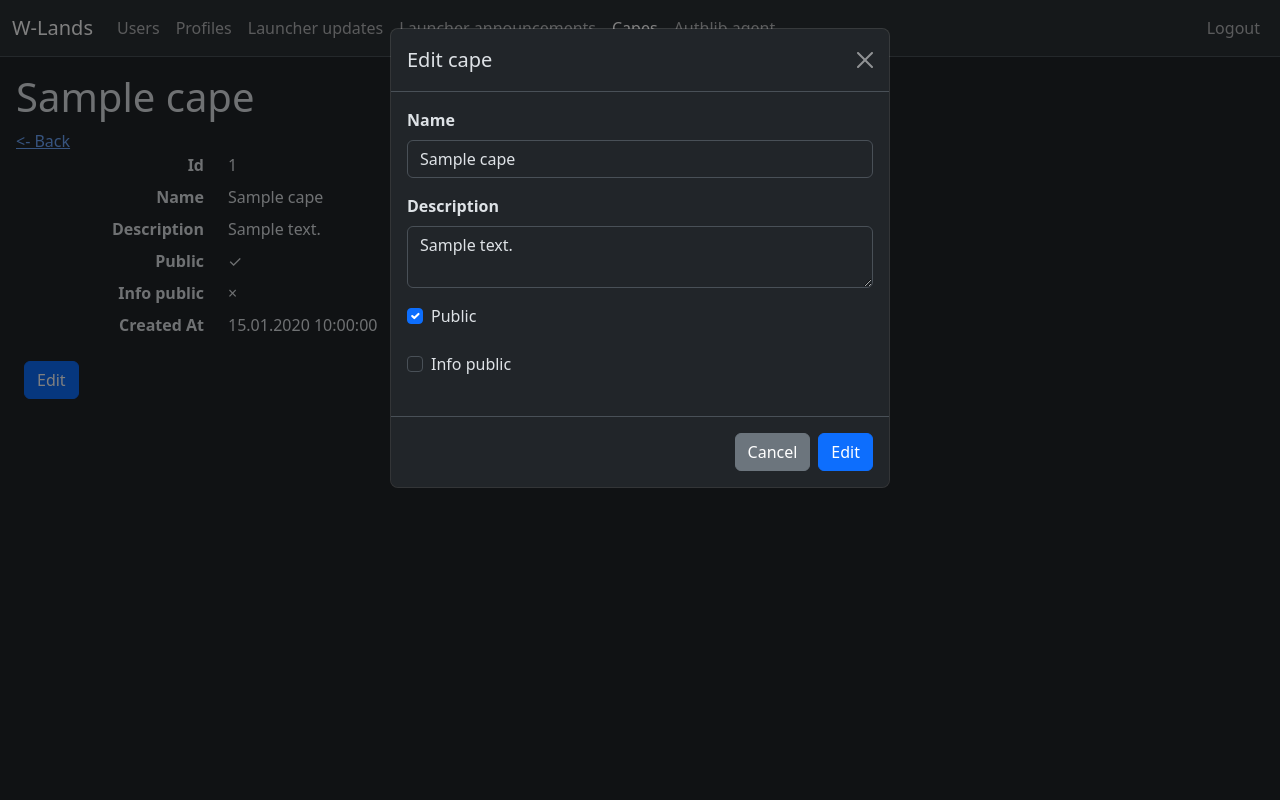
After one commit to W-Lands/api, a FastAPI app: template wlands/admin/templates/cape.jinja2 in a window 1280 px wide, after a click on "Edit". The commit adds this page. Run offline with FastAPI, Linux system fonts and the light colour scheme; the template is opened without the code that fills it: most values are stand-ins (such as "Sample title", 1, 10 or a date in 2020); parts of the project's set-up code (start-up, migrations or seed data) failed here and were passed over.

Commit message:
add admin pages for capes (list/create/info)

```diff
--- /dev/null
+++ b/wlands/admin/templates/cape.jinja2
@@ -0,0 +1,63 @@
+{% extends "layout.jinja2" %}
+{% import "macros.jinja2" as macros %}
+
+{% block title %}Cape {{ cape.name }}{% endblock %}
+{% block nav_capes %}active{% endblock %}
+
+{% block content %}
+    <h1>{{ cape.name }}</h1>
+    <a href="{{ url_for("admin_capes_page") }}" class="">&lt;- Back</a>
+    <dl class="row">
+        {{ macros.details_row("Id", cape.id) }}
+        {{ macros.details_row("Name", cape.name) }}
+        {{ macros.details_row("Description", cape.description) }}
+        {{ macros.details_row("Public", cape.public|format_bool) }}
+        {{ macros.details_row("Info public", cape.info_public|format_bool) }}
+        {{ macros.details_row("Created At", cape.created_at|format_datetime) }}
+    </dl>
+    <div>
+        <button class="btn btn-primary ms-2" data-bs-toggle="modal" data-bs-target="#edit-cape-modal">Edit</button>
+    </div>
+
+    <div class="modal fade" id="edit-cape-modal" tabindex="-1" aria-hidden="true">
+        <div class="modal-dialog">
+            <div class="modal-content">
+                <div class="modal-header">
+                    <h1 class="modal-title fs-5">Edit cape</h1>
+                    <button type="button" class="btn-close" data-bs-dismiss="modal" aria-label="Close"></button>
+                </div>
+                <div class="modal-body">
+                    <form action="" method="POST" id="edit-cape-form">
+                        <div class="mb-3">
+                            <label for="name-input" class="form-label fw-bold">Name</label>
+                            <input type="text" class="form-control" id="name-input" name="name" required value="{{ cape.name }}">
+                        </div>
+                        <div class="mb-3">
+                            <label for="description-input" class="form-label fw-bold">Description</label>
+                            <textarea class="form-control" id="description-input" name="description" required>{{ cape.description }}</textarea>
+                        </div>
+                        <div class="mb-3 form-check">
+                            <label for="cape-public-checkbox" class="form-label form-check-label">Public</label>
+                            <input type="checkbox" class="form-check-input" id="cape-public-checkbox" name="public" {% if cape.public %}checked{% endif %}>
+                        </div>
+                        <div class="mb-3 form-check">
+                            <label for="info-public-checkbox" class="form-label form-check-label">Info public</label>
+                            <input type="checkbox" class="form-check-input" id="info-public-checkbox" name="info_public" {% if cape.info_public %}checked{% endif %}>
+                        </div>
+                        <!--
+                        TODO: add ability to edit image
+                        <div class="mb-3">
+                            <label for="cape-file" class="form-label fw-bold">Cape file</label>
+                            <input type="file" class="form-control" id="cape-file" name="file" required accept=".png">
+                        </div>
+                        -->
+                    </form>
+                </div>
+                <div class="modal-footer">
+                    <button type="button" class="btn btn-secondary" data-bs-dismiss="modal">Cancel</button>
+                    <button type="submit" class="btn btn-primary" form="edit-cape-form">Edit</button>
+                </div>
+            </div>
+        </div>
+    </div>
+{% endblock %}
--- a/wlands/admin/templates/layout.jinja2
+++ b/wlands/admin/templates/layout.jinja2
@@ -30,6 +30,9 @@
                     <a class="nav-link {% block nav_ann %}{% endblock %}" href="{{ url_for("admin_announcements_page") }}">Launcher announcements</a>
                 </li>
                 <li class="nav-item">
+                    <a class="nav-link {% block nav_capes %}{% endblock %}" href="{{ url_for("admin_capes_page") }}">Capes</a>
+                </li>
+                <li class="nav-item">
                     <a class="nav-link {% block nav_authlib %}{% endblock %}" href="{{ url_for("admin_authlib_page") }}">Authlib agent</a>
                 </li>
             </ul>
```
Also changed, not shown: wlands/admin/app.py (+67 -4 lines), wlands/admin/forms.py (+11 -0 lines), wlands/admin/templates/capes.jinja2 (added, +93 -0 lines), wlands/models/cape.py (+7 -2 lines).
